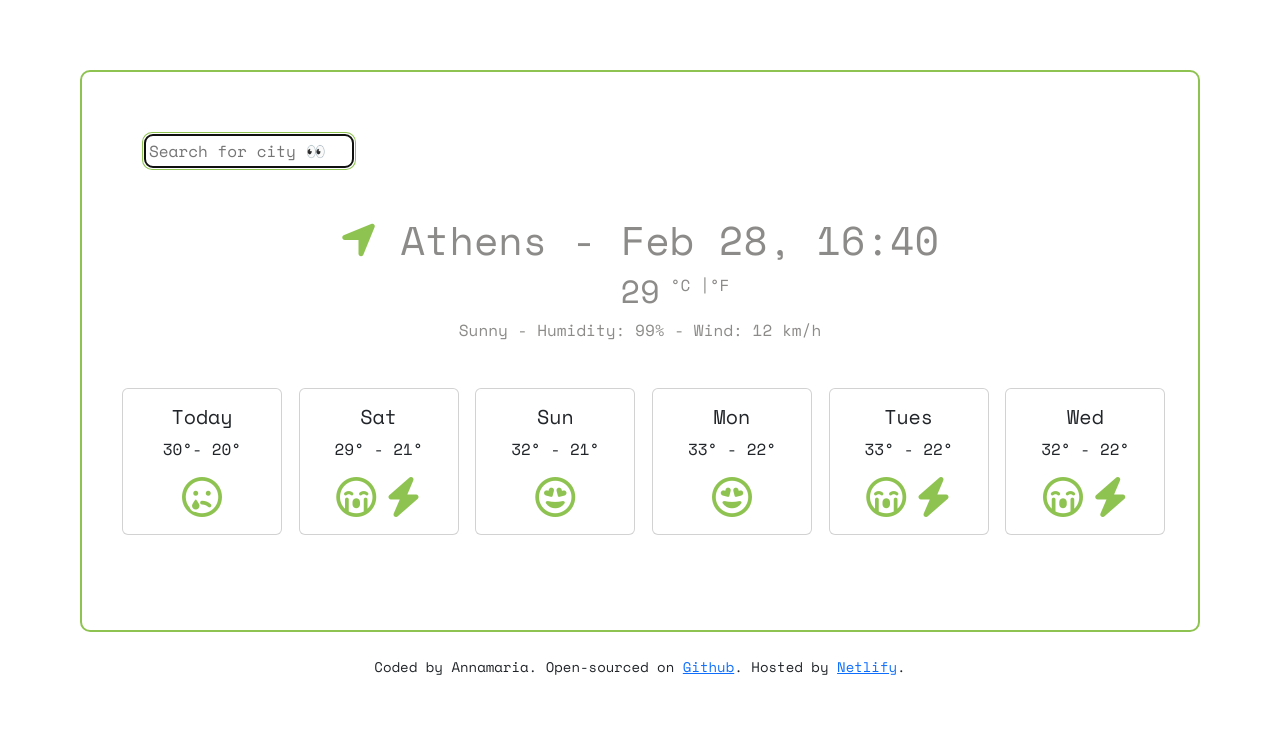
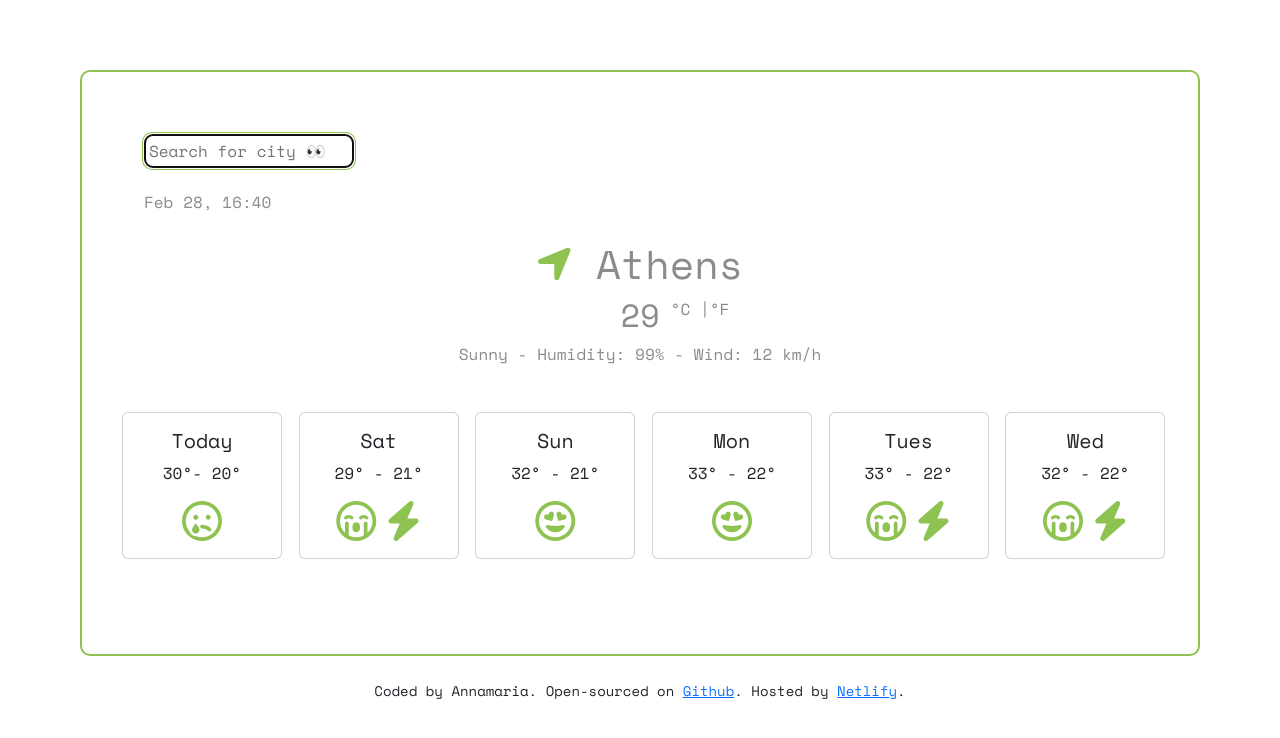
Before and after one commit to annamariakou/weather-app-, a plain HTML site: page index.html in a window 1280 px wide. Drawn offline with nearby package versions, Linux system fonts and the light colour scheme; no server answers.

Commit message:
update location of time

```diff
--- a/index.html
+++ b/index.html
@@ -30,8 +30,9 @@
       <form class="enter" id="search-form" >
         <input type="search" id="search-text-input" class="search" autofocus="on" placeholder="Search for city 👀">
       </form>
+      <span class="liveTime" > August 24, 10:00 </span>
    <p> <h1>
-    <i id="exactLocation" class="fa-solid fa-location-arrow"></i> <span id="cityName" class="cityNow"> Athens</span> - <span class="liveTime" > August 24, 10:00 </span>
+    <i id="exactLocation" class="fa-solid fa-location-arrow"></i> <span id="cityName" class="cityNow"> Athens</span>
     </h1>
     <div class="exact-temperature">
     <h2>
--- a/styles.css
+++ b/styles.css
@@ -86,3 +86,9 @@ h1 {
     right: -60px;
 
   }
+
+  .liveTime {
+    color:#8c8b89;
+    margin-left: 22px;
+
+  }
```
